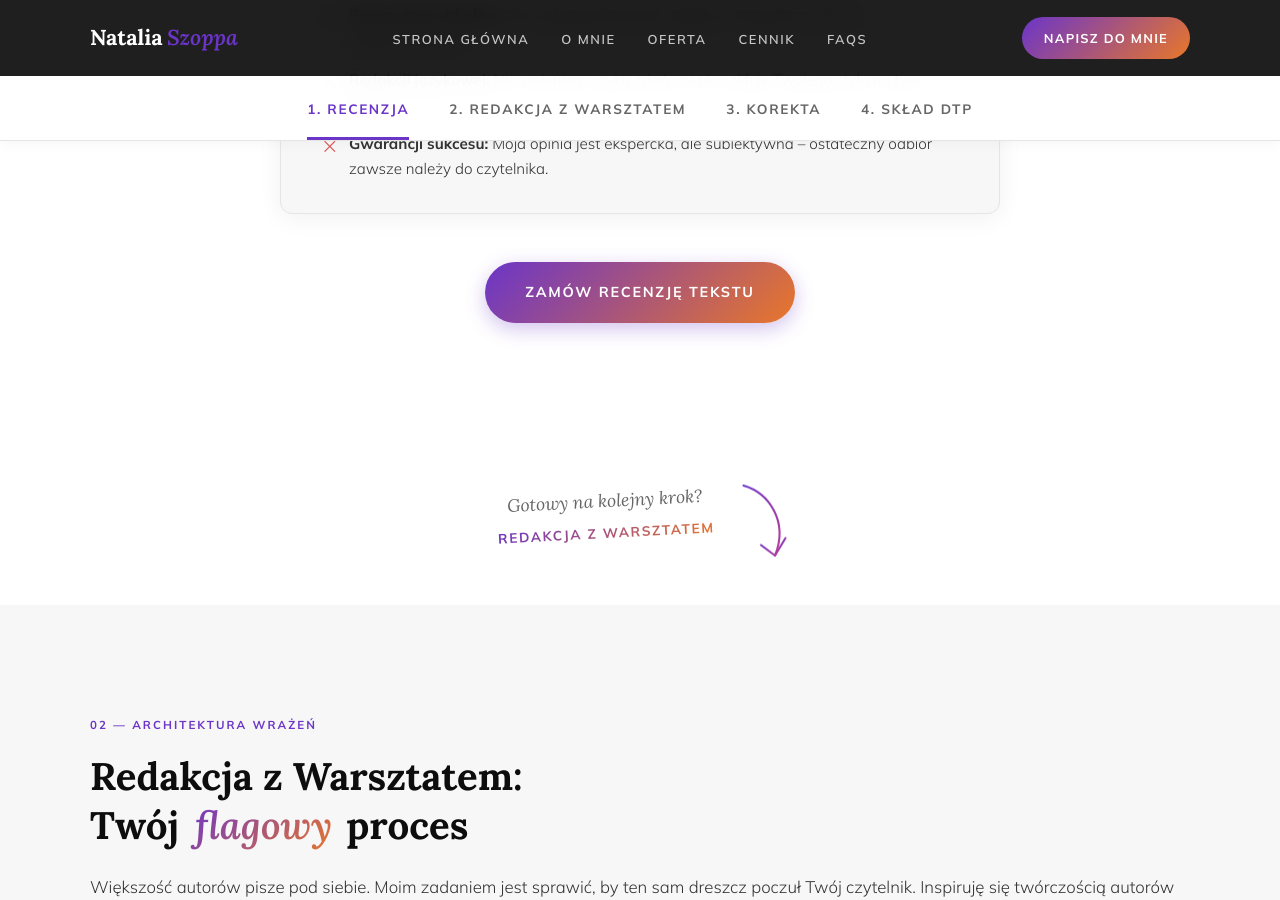
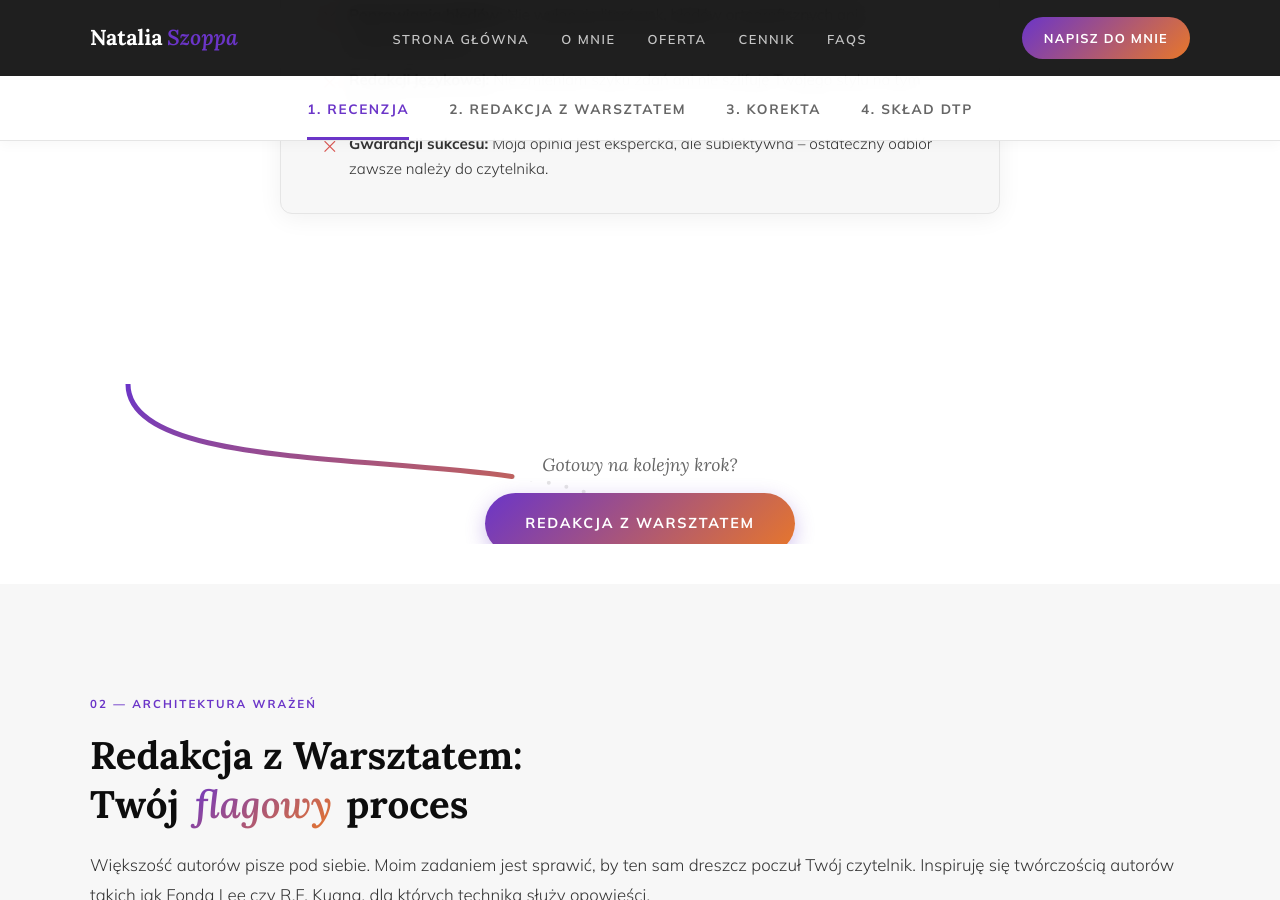
Before and after one commit to Bonnie00726/nataliaszoppa, a Jekyll site: the page built from oferta.html, in a window 1280 px wide and 900 px high, scrolled down 2130 px. Built offline with Jekyll 4.4.1, drawn with Linux system fonts in a browser that asks for light colours; some of the changed text lies outside the part shown.

Commit message:
Update oferta.html

```diff
--- a/oferta.html
+++ b/oferta.html
@@ -93,91 +93,60 @@
     .collab-pillar span { font-family: var(--sans); font-size: 0.78rem; font-weight: 700; text-transform: uppercase; letter-spacing: 0.1em; color: rgba(255,255,255,0.65); }
 
     /* =========================================
-       NOWOŚĆ: RĘCZNIE RYSOWANE MOSTKI (INFOGRAFIKA)
+       NOWOŚĆ: SCROLLYTELLING ŚCIEŻKA KROKÓW
        ========================================= */
-    .hd-bridge {
+    .scroll-bridge {
+        position: relative;
+        width: 100%;
+        height: 160px; /* Wysokość ścieżki przejścia */
+        margin: 20px 0 40px 0;
         display: flex;
+        flex-direction: column;
         align-items: center;
-        justify-content: center;
-        max-width: 700px;
-        margin: -20px auto 20px;
-        position: relative;
+        justify-content: flex-end;
         z-index: 10;
-        text-decoration: none;
-        padding: 20px;
-    }
-    .hd-bridge:hover .hd-svg {
-        transform: translateY(5px);
-    }
-    .hd-bridge:hover .hd-text strong {
-        color: var(--grad-start);
+        overflow: hidden;
     }
 
-    /* Naprzemienne ułożenie (Prawo / Lewo) */
-    .hd-bridge.right-side {
-        transform: translateX(12%);
-    }
-    .hd-bridge.left-side {
-        transform: translateX(-12%);
-        flex-direction: row-reverse;
+    .bridge-svg-wrap {
+        position: absolute;
+        top: 0;
+        left: 0;
+        width: 100%;
+        height: 100%;
+        z-index: 1;
     }
 
-    /* Tekst w stylu notatki autora */
-    .hd-text {
-        padding: 0 20px;
-        text-align: center;
+    .bridge-svg-wrap svg {
+        width: 100%;
+        height: 100%;
     }
-    .hd-bridge.right-side .hd-text { transform: rotate(-3deg); }
-    .hd-bridge.left-side .hd-text { transform: rotate(3deg); }
 
-    .hd-text span {
+    /* Animowana lina rysowana przez scroll */
+    .draw-path {
+        stroke-dasharray: 2000; /* Zostanie nadpisane przez JS na dokładną długość */
+        stroke-dashoffset: 2000; /* Ustawia linię na "ukrytą" na start */
+        transition: stroke-dashoffset 0.1s ease-out; /* Daje płynność podczas machania kółkiem myszy */
+    }
+
+    /* Guzik / Kontent na środku ścieżki */
+    .bridge-content {
+        position: relative;
+        z-index: 2;
+        display: flex;
+        flex-direction: column;
+        align-items: center;
+        gap: 12px;
+        transform: translateY(10px); /* Przesunięcie lekko na dół do kolejnej sekcji */
+    }
+
+    .bridge-label {
         font-family: var(--serif);
         font-style: italic;
         font-size: 1.1rem;
         color: var(--ink-muted);
-    }
-    .hd-text strong {
-        display: block;
-        font-family: var(--sans);
-        font-style: normal;
-        font-size: 0.85rem;
-        font-weight: 700;
-        text-transform: uppercase;
-        letter-spacing: 0.12em;
-        background: var(--grad-text);
-        -webkit-background-clip: text;
-        -webkit-text-fill-color: transparent;
-        background-clip: text;
-        margin-top: 4px;
-        transition: transform 0.3s;
-    }
-
-    /* SVG Animowana Strzałka */
-    .hd-svg {
-        width: 70px;
-        height: 100px;
-        overflow: visible;
-        transition: transform 0.3s ease;
-        animation: float-arrow 3s ease-in-out infinite;
-    }
-    .hd-svg path {
-        fill: none;
-        stroke: url(#arrowGrad);
-        stroke-width: 3;
-        stroke-linecap: round;
-        stroke-linejoin: round;
-        stroke-dasharray: 300;
-        stroke-dashoffset: 300;
-        animation: draw-hand 1.5s ease-out forwards;
-        animation-delay: 0.3s; /* Czeka ułamek sekundy by się wyrysować po wczytaniu */
-    }
-
-    @keyframes float-arrow {
-        0%, 100% { transform: translateY(0); }
-        50% { transform: translateY(6px); }
-    }
-    @keyframes draw-hand {
-        to { stroke-dashoffset: 0; }
+        background: var(--paper); /* Maskuje linię pod tekstem */
+        padding: 0 15px;
     }
 
     /* Pakiet Dostawy */
@@ -206,26 +175,15 @@
         .container--wide { padding: 0 24px; }
         .collab-banner { padding: 24px 20px; }
         .collab-pillars { gap: 20px; }
-
-        /* Centrowanie strzałek na mobile, by nie wychodziły poza ekran */
-        .hd-bridge.right-side, .hd-bridge.left-side {
-            transform: none;
-            flex-direction: column;
-            gap: 15px;
-            margin: 20px auto;
-        }
-        .hd-bridge.right-side .hd-text, .hd-bridge.left-side .hd-text {
-            transform: none;
-        }
     }
 </style>
 
-<!-- DEFS DLA SVG (Zawsze ukryte, definiuje gradient dla strzałek) -->
+<!-- DEFINICJA GRADIENTU DLA ŚCIEŻEK SVG -->
 <svg style="width:0;height:0;position:absolute;" aria-hidden="true" focusable="false">
   <defs>
-    <linearGradient id="arrowGrad" x1="0%" y1="0%" x2="100%" y2="100%">
+    <linearGradient id="pathGrad" x1="0%" y1="0%" x2="100%" y2="100%">
       <stop offset="0%" stop-color="#6B35C8" />
-      <stop offset="100%" stop-color="#B8409A" />
+      <stop offset="100%" stop-color="#E8772A" />
     </linearGradient>
   </defs>
 </svg>
@@ -333,24 +291,23 @@
                 <li><strong>Gwarancji sukcesu:</strong> Moja opinia jest ekspercka, ale subiektywna – ostateczny odbiór zawsze należy do czytelnika.</li>
             </ul>
         </div>
-
-        <div class="container section-cta reveal">
-            <a href="/kontakt" class="btn-gradient">Zamów recenzję tekstu</a>
-        </div>
     </section>
 
-    <!-- MOSTEK: Recenzja -> Redakcja (Prawa strona) -->
-    <a href="#redakcja" class="hd-bridge right-side reveal">
-        <div class="hd-text">
-            <span>Gotowy na kolejny krok?</span>
-            <strong>Redakcja z Warsztatem</strong>
+    <!-- MOSTEK SCROLLYTELLING: Ścieżka z Lewej -->
+    <div class="scroll-bridge bg-white">
+        <div class="bridge-svg-wrap">
+            <svg viewBox="0 0 1000 200" preserveAspectRatio="none">
+                <!-- Szara ścieżka z krokami (kropkami w tle) -->
+                <path d="M 100,0 C 100,150 500,50 500,200" stroke="#e5e5e5" fill="none" vector-effect="non-scaling-stroke" stroke-width="4" stroke-dasharray="0 18" stroke-linecap="round"/>
+                <!-- Wypełniający się wężyk -->
+                <path class="draw-path" d="M 100,0 C 100,150 500,50 500,200" stroke="url(#pathGrad)" fill="none" vector-effect="non-scaling-stroke" stroke-width="5" stroke-linecap="round"/>
+            </svg>
         </div>
-        <!-- Ręcznie rysowana strzałka opadająca w dół i w prawo -->
-        <svg class="hd-svg" viewBox="0 0 100 120" xmlns="http://www.w3.org/2000/svg">
-            <path d="M15,10 C50,20 80,60 60,110" />
-            <path d="M40,95 L60,110 L75,85" />
-        </svg>
-    </a>
+        <div class="bridge-content">
+            <span class="bridge-label">Gotowy na kolejny krok?</span>
+            <a href="#redakcja" class="btn-gradient">Redakcja z Warsztatem</a>
+        </div>
+    </div>
 
     <!-- ==================== 2. REDAKCJA ==================== -->
     <section id="redakcja" class="section bg-warm toc-section">
@@ -391,7 +348,6 @@
             </div>
         </div>
 
-        <!-- PAKIET DOSTAWY -->
         <div class="container--wide">
             <div class="delivery-pack reveal">
                 <div class="delivery-pack-header">
@@ -420,27 +376,6 @@
                             <p>Twoje indywidualne wzorce językowe i ćwiczenia, które pomagają je przełamać.</p>
                         </div>
                     </div>
-                    <div class="delivery-item reveal delay-1">
-                        <div class="delivery-item-icon"><i class="las la-book-open"></i></div>
-                        <div class="delivery-item-body">
-                            <h4>Słownik stylu świata</h4>
-                            <p>Zestawienie decyzji stylistycznych podjętych podczas redakcji — spójność na całą serię.</p>
-                        </div>
-                    </div>
-                    <div class="delivery-item reveal delay-2">
-                        <div class="delivery-item-icon"><i class="las la-comments"></i></div>
-                        <div class="delivery-item-body">
-                            <h4>Komentarze w tekście</h4>
-                            <p>Każda większa zmiana jest wyjaśniona — wiesz, co i dlaczego zostało zmodyfikowane.</p>
-                        </div>
-                    </div>
-                    <div class="delivery-item reveal delay-3">
-                        <div class="delivery-item-icon"><i class="las la-video"></i></div>
-                        <div class="delivery-item-body">
-                            <h4>Sesja 1:1 (opcjonalna)</h4>
-                            <p>60 minut na żywo — omówienie węzłów fabularnych i odpowiedzi na Twoje pytania.</p>
-                        </div>
-                    </div>
                 </div>
             </div>
         </div>
@@ -452,24 +387,22 @@
                 <p>Redakcja to „otwarta operacja" na tekście. Po jej zakończeniu i naniesieniu przez Ciebie zmian, książka <strong>nie jest jeszcze gotowa do druku</strong>. Każdy profesjonalnie przygotowany tekst po etapie redakcji musi przejść przez korektę techniczną, aby wyeliminować błędy powstałe podczas przebudowy zdań.</p>
             </div>
         </div>
-
-        <div class="container section-cta reveal">
-            <a href="/kontakt" class="btn-gradient">Zarezerwuj Redakcję z Warsztatem</a>
-        </div>
     </section>
 
-    <!-- MOSTEK: Redakcja -> Korekta (Lewa strona) -->
-    <a href="#korekta" class="hd-bridge left-side reveal">
-        <div class="hd-text">
-            <span>Tekst zredagowany? Czas na...</span>
-            <strong>Korektę Techniczną</strong>
+    <!-- MOSTEK SCROLLYTELLING: Ścieżka z Prawej -->
+    <div class="scroll-bridge bg-warm">
+        <div class="bridge-svg-wrap">
+            <svg viewBox="0 0 1000 200" preserveAspectRatio="none">
+                <!-- Ścieżka meandrująca z prawego rogu -->
+                <path d="M 900,0 C 900,150 500,50 500,200" stroke="#d5d5d5" fill="none" vector-effect="non-scaling-stroke" stroke-width="4" stroke-dasharray="0 18" stroke-linecap="round"/>
+                <path class="draw-path" d="M 900,0 C 900,150 500,50 500,200" stroke="url(#pathGrad)" fill="none" vector-effect="non-scaling-stroke" stroke-width="5" stroke-linecap="round"/>
+            </svg>
         </div>
-        <!-- Ręcznie rysowana strzałka opadająca w dół i w lewo -->
-        <svg class="hd-svg" viewBox="0 0 100 120" xmlns="http://www.w3.org/2000/svg">
-            <path d="M85,10 C50,20 20,60 40,110" />
-            <path d="M25,85 L40,110 L60,95" />
-        </svg>
-    </a>
+        <div class="bridge-content">
+            <span class="bridge-label" style="background: var(--paper-warm);">Tekst zredagowany? Czas na...</span>
+            <a href="#korekta" class="btn-gradient">Korektę Techniczną</a>
+        </div>
+    </div>
 
     <!-- ==================== 3. KOREKTA ==================== -->
     <section id="korekta" class="section bg-white toc-section">
@@ -494,23 +427,21 @@
                 <li><strong>Dziur fabularnych:</strong> Na tym etapie skupiam się na znakach i literach, a nie na wiarygodności postaci i świata.</li>
             </ul>
         </div>
-
-        <div class="container section-cta reveal">
-            <a href="/kontakt" class="btn-gradient">Zadbaj o techniczny szlif</a>
-        </div>
     </section>
 
-    <!-- MOSTEK: Korekta -> DTP (Prawa strona) -->
-    <a href="#dtp" class="hd-bridge right-side reveal">
-        <div class="hd-text">
-            <span>Ostatnia prosta do wydania</span>
-            <strong>Skład DTP</strong>
+    <!-- MOSTEK SCROLLYTELLING: Ścieżka z Lewej -->
+    <div class="scroll-bridge bg-white">
+        <div class="bridge-svg-wrap">
+            <svg viewBox="0 0 1000 200" preserveAspectRatio="none">
+                <path d="M 100,0 C 100,150 500,50 500,200" stroke="#e5e5e5" fill="none" vector-effect="non-scaling-stroke" stroke-width="4" stroke-dasharray="0 18" stroke-linecap="round"/>
+                <path class="draw-path" d="M 100,0 C 100,150 500,50 500,200" stroke="url(#pathGrad)" fill="none" vector-effect="non-scaling-stroke" stroke-width="5" stroke-linecap="round"/>
+            </svg>
         </div>
-        <svg class="hd-svg" viewBox="0 0 100 120" xmlns="http://www.w3.org/2000/svg">
-            <path d="M15,10 C50,20 80,60 60,110" />
-            <path d="M40,95 L60,110 L75,85" />
-        </svg>
-    </a>
+        <div class="bridge-content">
+            <span class="bridge-label">Ostatnia prosta do wydania</span>
+            <a href="#dtp" class="btn-gradient">Skład DTP</a>
+        </div>
+    </div>
 
     <!-- ==================== 4. DTP ==================== -->
     <section id="dtp" class="section bg-warm toc-section">
@@ -527,13 +458,14 @@
         </div>
 
         <div class="container section-cta reveal">
-            <a href="/kontakt" class="btn-gradient">Przygotuj książkę do druku</a>
+            <a href="/kontakt" class="btn-gradient" style="transform: scale(1.1); margin-top: 20px;">Wypełnij brief i rozpocznij współpracę</a>
         </div>
     </section>
 </main>
 
 <script>
     document.addEventListener('DOMContentLoaded', () => {
+        // --- 1. TOC HIGHLIGHTING ---
         const sections = document.querySelectorAll('.toc-section');
         const navLinks = document.querySelectorAll('.top-toc a');
 
@@ -556,11 +488,54 @@
             });
         }
 
-        window.addEventListener('scroll', updateTOC);
+        // --- 2. SCROLLYTELLING ANIMATION (Wężyki) ---
+        const drawPaths = document.querySelectorAll('.draw-path');
+
+        // Inicjalizacja długości ścieżek
+        drawPaths.forEach(path => {
+            const length = path.getTotalLength();
+            path.style.strokeDasharray = length;
+            path.style.strokeDashoffset = length;
+            // Zapisujemy długość jako atrybut data dla wygody
+            path.setAttribute('data-length', length);
+        });
+
+        function animatePaths() {
+            drawPaths.forEach(path => {
+                const length = parseFloat(path.getAttribute('data-length'));
+                // Pobieramy kontener, który trzyma nasze SVG (żeby wiedzieć, gdzie jest na ekranie)
+                const bridge = path.closest('.scroll-bridge');
+                const rect = bridge.getBoundingClientRect();
+
+                // Obliczamy % przescrollowania sekcji
+                // Zaczyna rysować, gdy górna krawędź mostka pojawi się u dołu ekranu
+                const startDraw = window.innerHeight;
+                // Kończy rysować, gdy środek mostka dotrze do środka ekranu
+                const endDraw = window.innerHeight / 2;
+
+                let scrollPercent = (startDraw - rect.top) / (startDraw - endDraw + rect.height);
+
+                // Zabezpieczenie przed wyjściem poza 0 i 1
+                if (scrollPercent < 0) scrollPercent = 0;
+                if (scrollPercent > 1) scrollPercent = 1;
+
+                // Ustawiamy nowe przesunięcie - dzięki temu ścieżka płynnie się "rysuje"
+                path.style.strokeDashoffset = length - (length * scrollPercent);
+            });
+        }
+
+        // --- BINDING EVENTS ---
+        window.addEventListener('scroll', () => {
+            updateTOC();
+            animatePaths();
+        });
+
+        // Odpalamy na start, by zaktualizować stany po załadowaniu
         updateTOC();
+        animatePaths();
 
-        // Płynne przewijanie dla nowych infograficznych mostków
-        document.querySelectorAll('.hd-bridge').forEach(btn => {
+        // Płynne przewijanie z mostków (dla przycisków CTA)
+        document.querySelectorAll('.bridge-content a').forEach(btn => {
             btn.addEventListener('click', (e) => {
                 e.preventDefault();
                 const target = document.querySelector(btn.getAttribute('href'));
```
